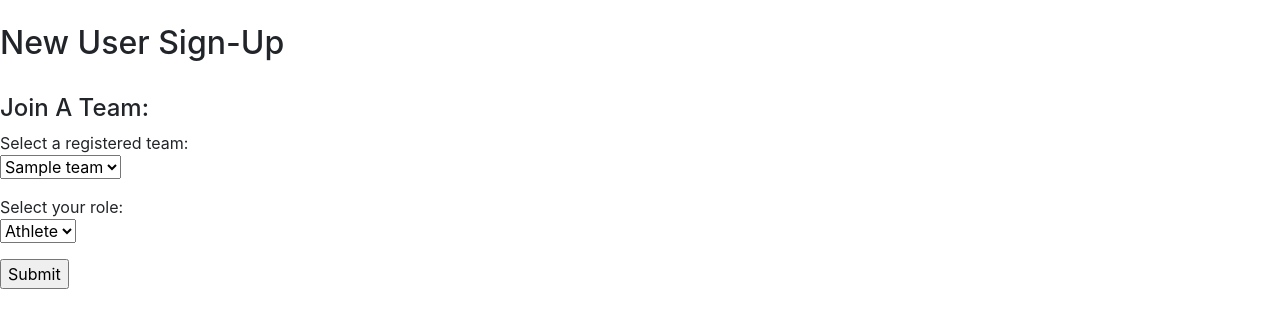
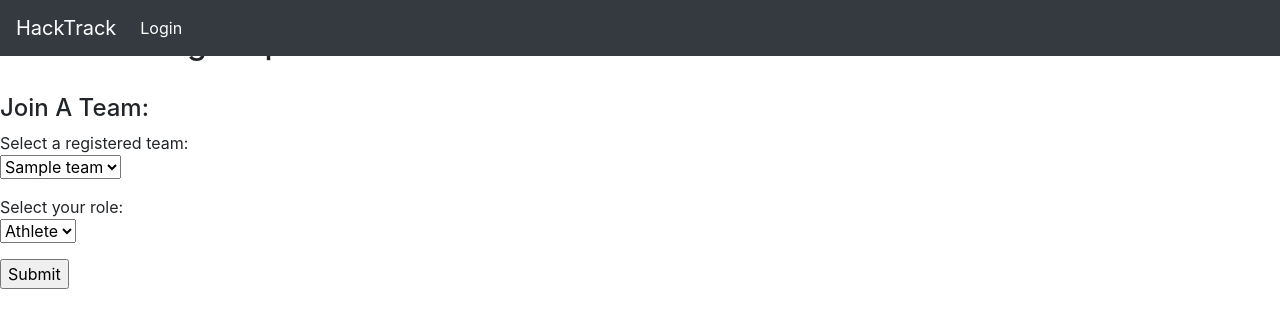
Before and after one commit to kellibudd/HackTrack, a Flask app: page /join-team in a window 1280 px wide. Shown: the top 328 px of the page. Run offline with Flask 2, Linux system fonts and the light colour scheme; tables that the repository leaves empty hold one stand-in row (values such as "Sample post"); some libraries are stand-ins or nearby versions.

Commit message:
Move nav bar to base html

```diff
--- a/templates/base.html
+++ b/templates/base.html
@@ -18,6 +18,20 @@
 </head>
 <body>
 
+  <nav class="navbar fixed-top navbar-expand-lg navbar-dark bg-dark">
+    <a class="navbar-brand" href="#">HackTrack</a>
+    <button class="navbar-toggler" type="button" data-toggle="collapse" data-target="#navbarNavDropdown" aria-controls="navbarNavDropdown" aria-expanded="false" aria-label="Toggle navigation">
+      <span class="navbar-toggler-icon"></span>
+    </button>
+    <div class="collapse navbar-collapse" id="navbarNavDropdown">
+      <ul class="navbar-nav">
+        <li class="nav-item active">
+          <a class="nav-link" href="/">Login</a>
+        </li>
+      </ul>
+    </div>
+  </nav>
+
     {% for msg in get_flashed_messages() %}
       <p class="flash-msg">
         {{ msg }}
```
